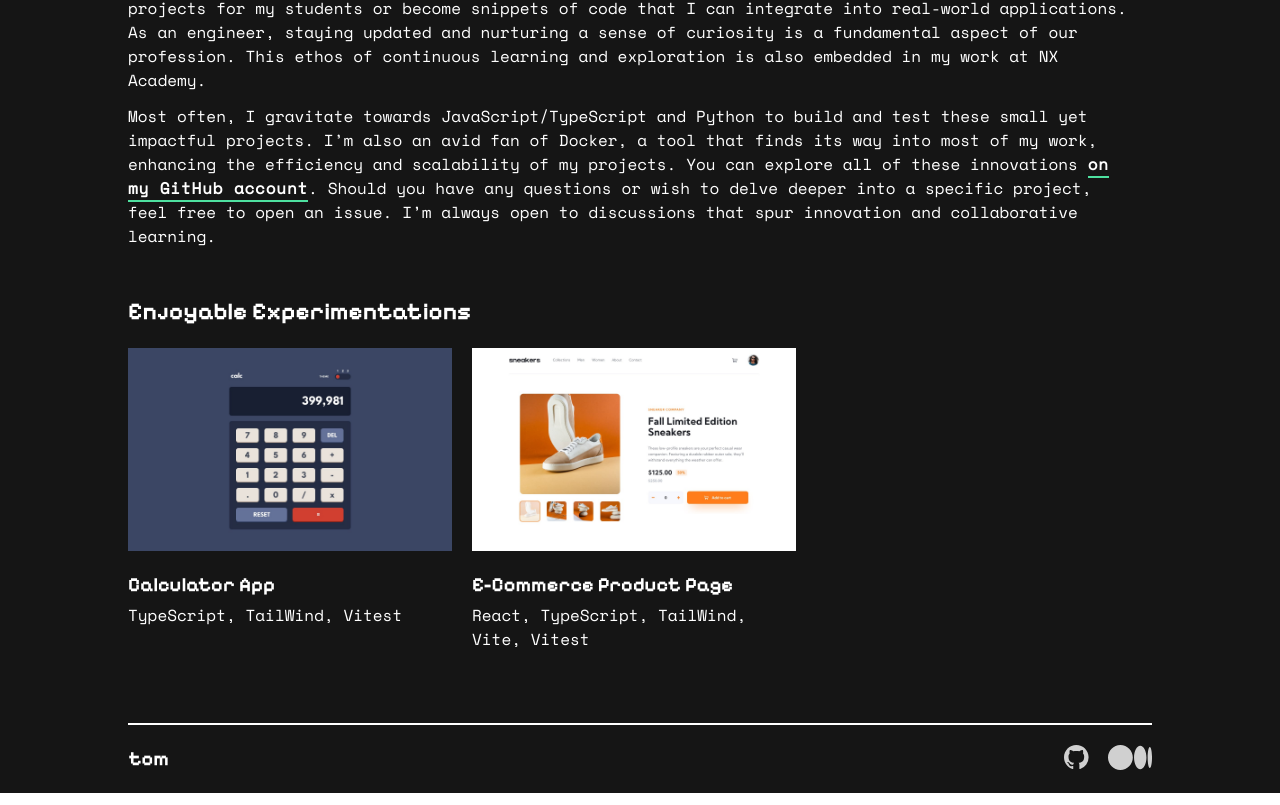
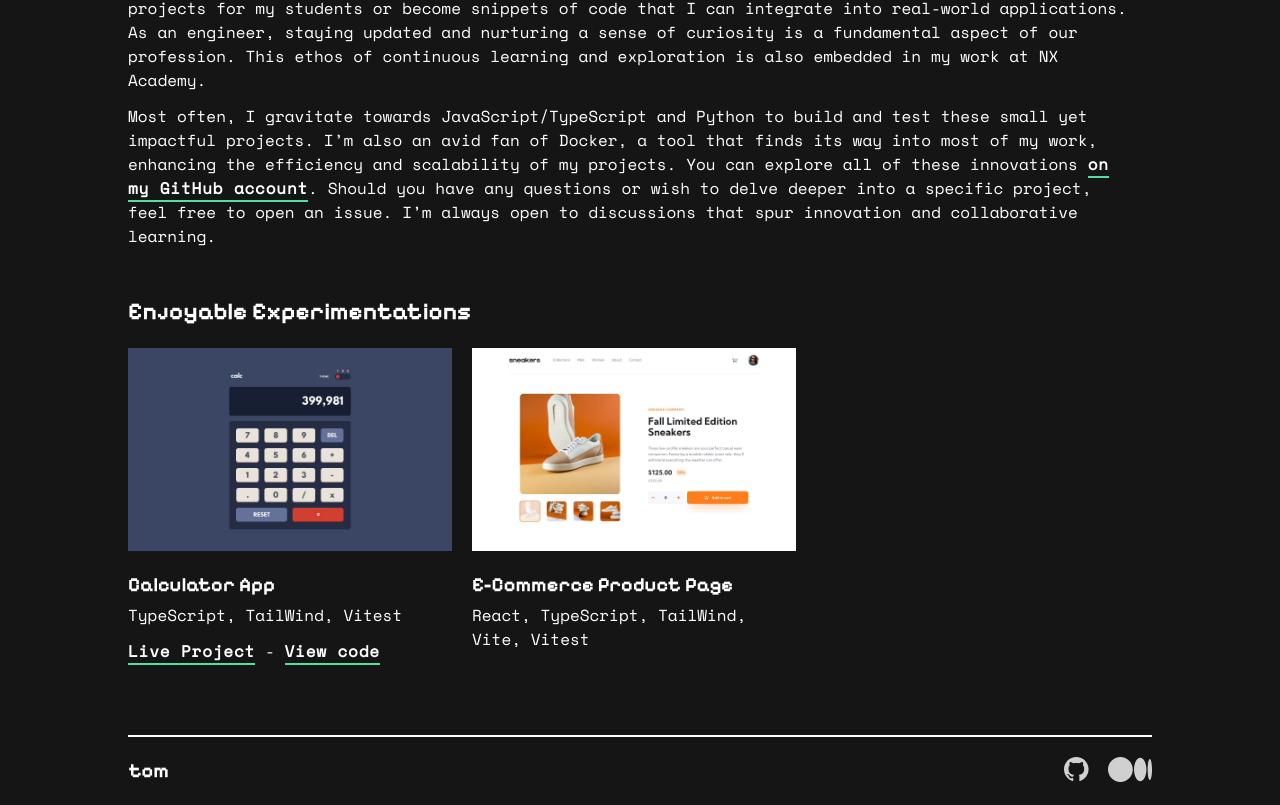
Before and after one commit to tdimnet/tdimnet.github.io, a React (Vite) app: page /experimentations in a window 1280 px wide. Shown: the part 708-1513 px from the top of the page. Built offline with nearby package versions, Linux system fonts and the light colour scheme.

Commit message:
Adding first experimentation (#51)

```diff
--- a/src/components/Link/index.tsx
+++ b/src/components/Link/index.tsx
@@ -11,7 +11,7 @@ function Component({
 }) {
   return (
     <Link
-      className="text-white font-space-grotest font-bold text-base tracking-wider border-b-2 border-secondary"
+      className="text-white font-space-grotest font-bold text-base tracking-wider border-b-2 border-secondary duration-100 ease-in hover:border-white"
       to={to}
       target={external ? "_blank" : ""}
     >
--- a/src/components/Project/index.tsx
+++ b/src/components/Project/index.tsx
@@ -32,8 +32,25 @@ function Component({
       ) : (
         <Image css="mb-5" src={img} alt={title} />
       )}
-      <Heading css="text-white mb-1" content={title} as="h3" />
-      <Paragraph>{skills.join(", ")}</Paragraph>
+      <div className="mb-3">
+        <Heading css="text-white mb-1" content={title} as="h3" />
+        <Paragraph>{skills.join(", ")}</Paragraph>
+      </div>
+      {title === "Calculator App" ? (
+        <div>
+          <Link
+            to="https://tdimnet.github.io/Calculator-app/"
+            content="Live Project"
+            external
+          />
+          <span className="text-white"> - </span>
+          <Link
+            to="https://github.com/tdimnet/Calculator-app"
+            content="View code"
+            external
+          />
+        </div>
+      ) : null}
     </div>
   );
 }
--- a/src/data/articles.ts
+++ b/src/data/articles.ts
@@ -42,4 +42,10 @@ export const articles: Article[] = [
     name: "A Tale of Two Engineers Discovering the Crystal Programming Language",
     url: "https://betterprogramming.pub/a-tale-of-two-engineers-discovering-the-crystal-programming-language-104b1fdbe525",
   },
+  {
+    id: 7,
+    language: "🇺🇸",
+    name: "Why do we Confuse Self-Confidence and Self-Esteem?",
+    url: "https://medium.com/@tdimnet/why-do-we-confuse-self-confidence-and-self-esteem-34c0f07ef18a",
+  },
 ];
```
